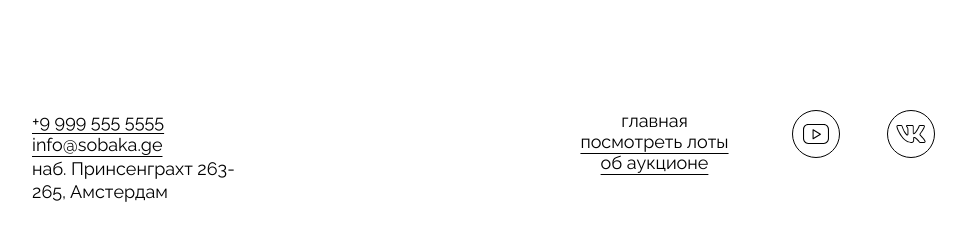
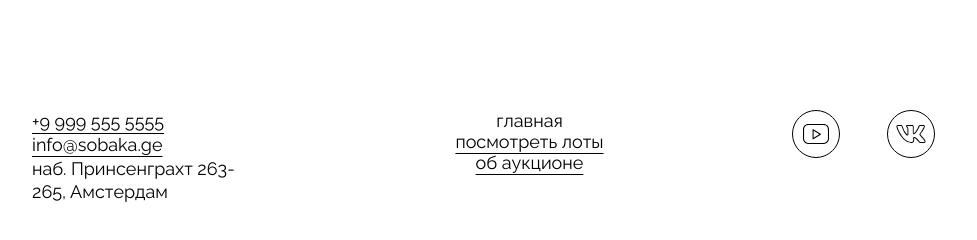
Before and after one commit to latarikaftw/ono-tebe-nado, a plain HTML site: page index.html in a window 1280 px wide. Shown: the part 2739-2979 px from the top of the page, 110-1087 px from the left. Drawn offline with Linux system fonts and the light colour scheme.

Commit message:
исправление 3

```diff
--- a/styles/style.css
+++ b/styles/style.css
@@ -57,7 +57,7 @@
   display: flex;
   flex-direction: column;
   align-items: flex-start;
-  width: 450px;
+  width: 400px;
   font-size: 18px;
   font-style: normal;
   line-height: 1.3;
@@ -348,7 +348,7 @@
   flex-direction: column;
   justify-content: start;
   align-items: center;
-  margin-left: 35px;
+  margin-right: 165px;
   font-size: 18px;
   text-underline-offset: 5px;
   list-style: none;
```
